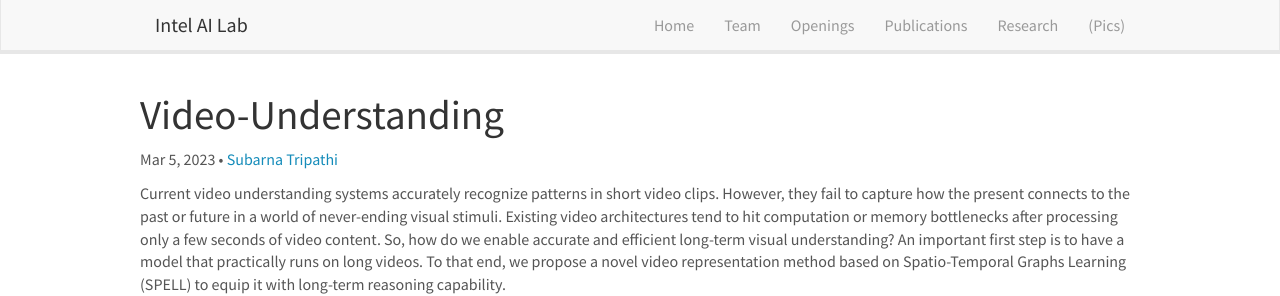
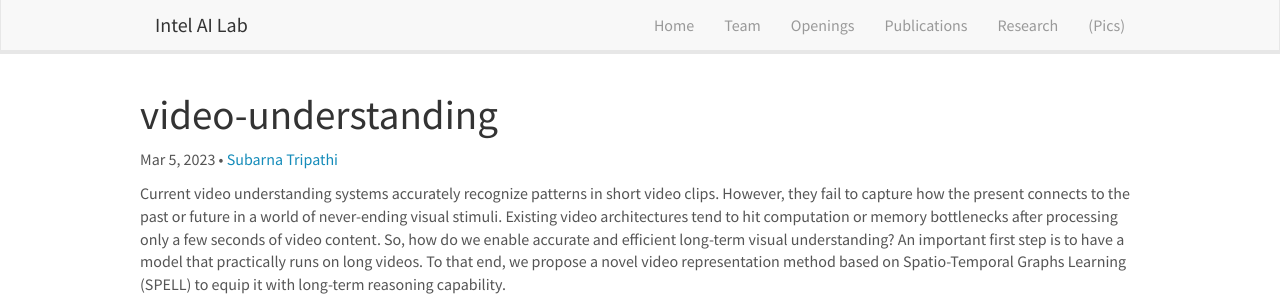
Before and after one commit to intelailabpage/intelailabpage.github.io, a Jekyll site: the page built from _posts/2023-03-05-video-understanding.md, in a window 1280 px wide. Shown: the top 296 px of the page. Built offline with Jekyll 4.4.1, drawn with Linux system fonts in a browser that asks for light colours; nearby versions of some CDN libraries.

```diff
--- a/_posts/2023-03-05-video-understanding.md
+++ b/_posts/2023-03-05-video-understanding.md
@@ -1,6 +1,6 @@
 ---
 layout: post
-title: "Video-Understanding"
+title: "video-understanding"
 author: <a href="https://subarnatripathi.github.io/"> Subarna Tripathi </a>
 categories: COMPUTER-VISION STRUCTURED--REPRESENTATION-LEARNING
 date: 2023-03-05
```
